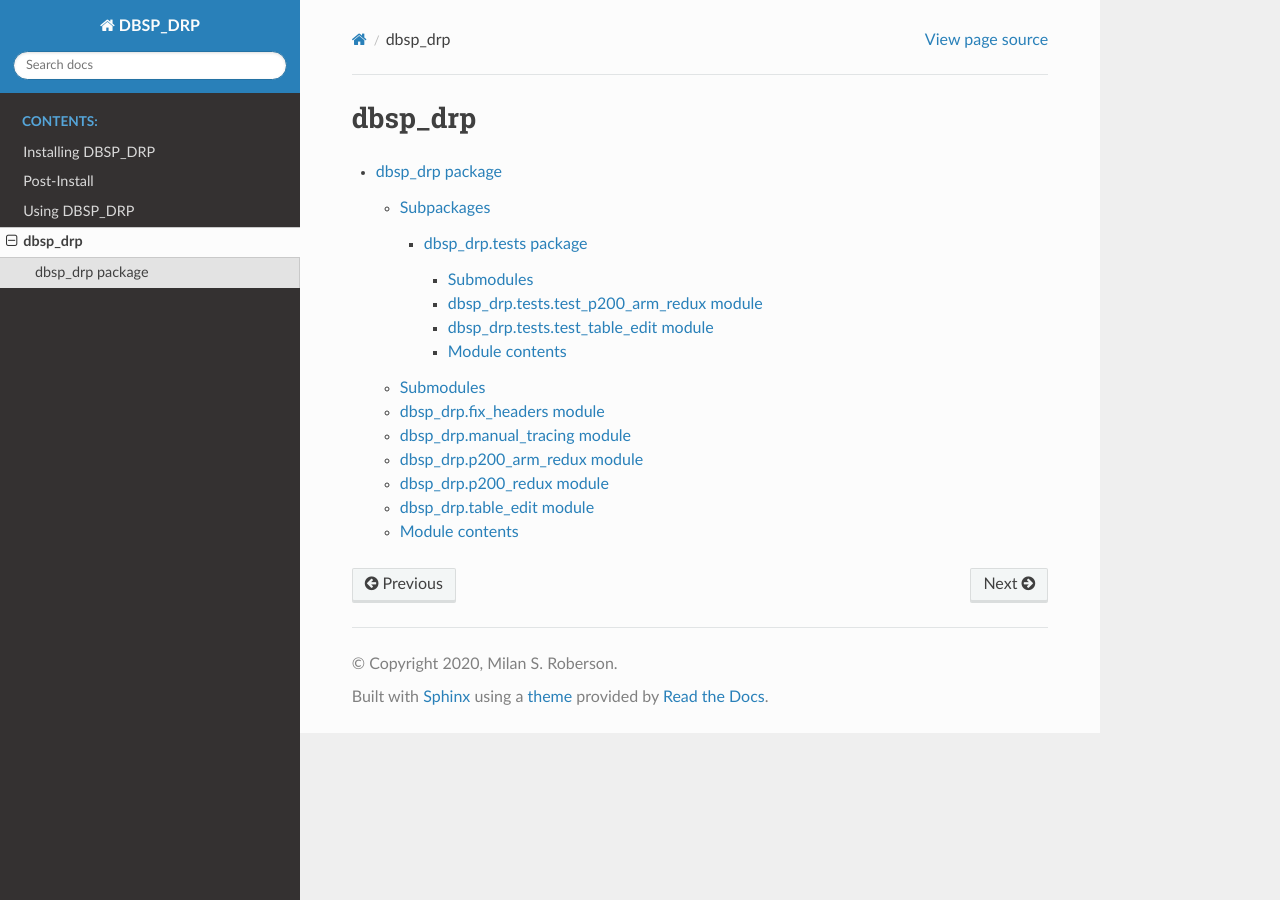
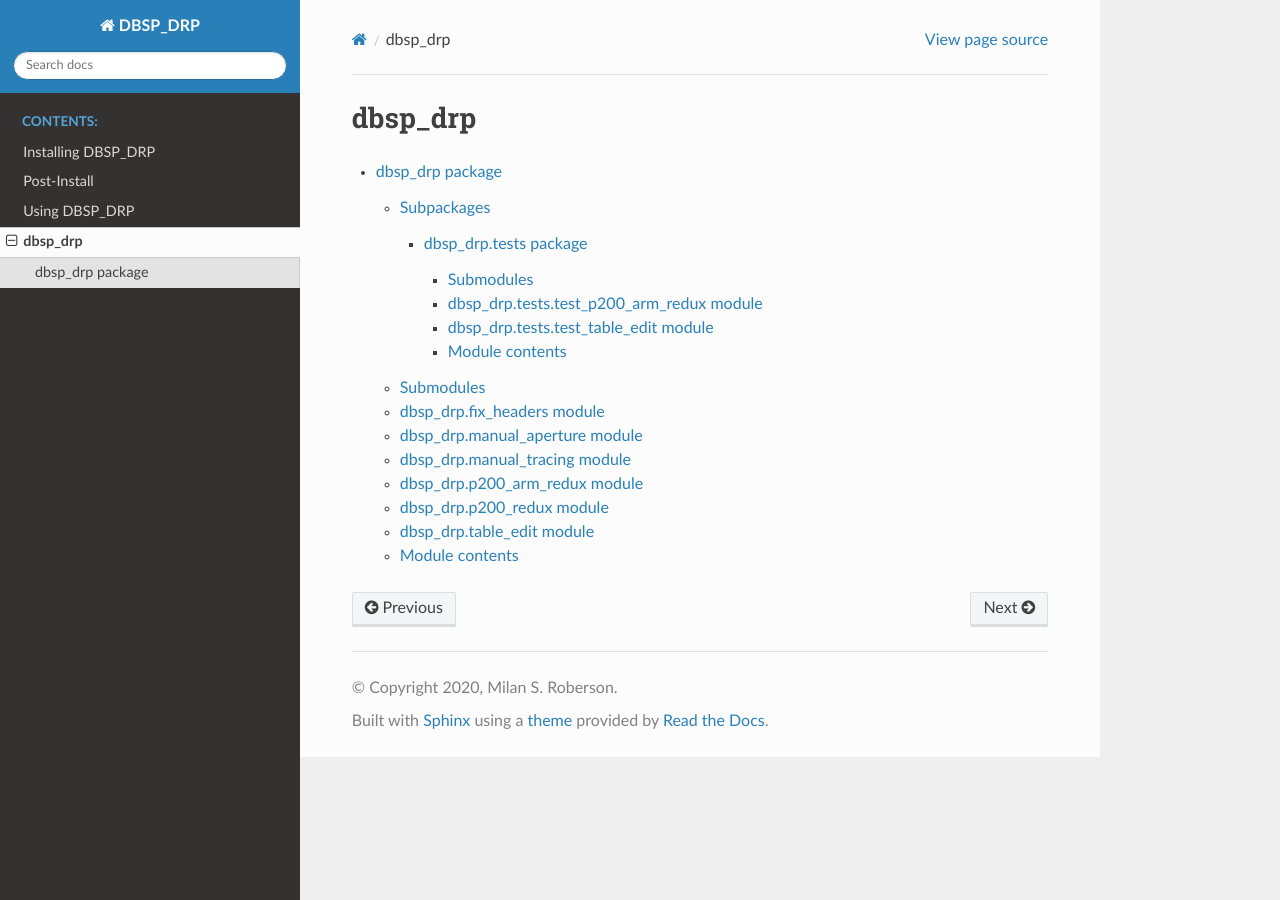
Before and after one commit to finagle29/DBSP_DRP, a Sphinx documentation site: the page built from docs/source/modules.rst, in a window 1280 px wide. Built offline with Sphinx 7.4.7 and the Read the Docs theme 2.0.0, drawn with Linux system fonts in a browser that asks for light colours.

Commit message:
update sphinx autodoc

```diff
--- a/docs/source/dbsp_drp.rst
+++ b/docs/source/dbsp_drp.rst
@@ -16,6 +16,14 @@ dbsp\_drp.fix\_headers module
 -----------------------------
 
 .. automodule:: dbsp_drp.fix_headers
+   :members:
+   :undoc-members:
+   :show-inheritance:
+
+dbsp\_drp.manual\_aperture module
+---------------------------------
+
+.. automodule:: dbsp_drp.manual_aperture
    :members:
    :undoc-members:
    :show-inheritance:
```
